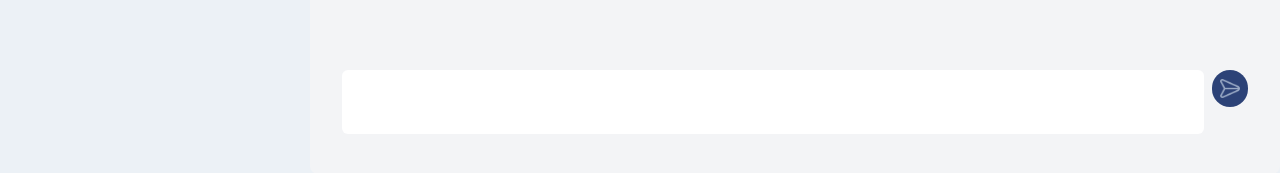
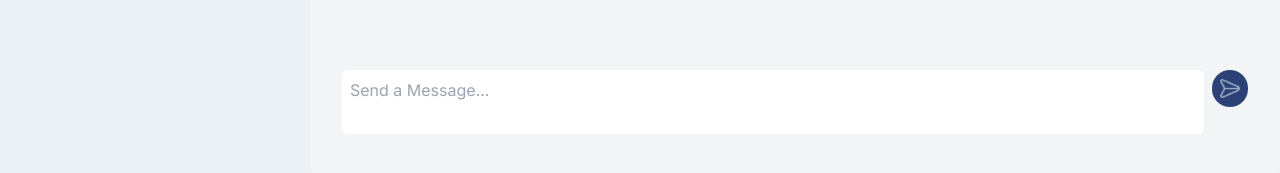
Before and after one commit to isafranco13/Milo, a Next.js app: page / in a window 1280 px wide. Shown: the part 425-598 px from the top of the page. Built offline with nearby package versions, Linux system fonts and the light colour scheme.

Commit message:
handlesumbit & changes

```diff
--- a/app/components/Form.tsx
+++ b/app/components/Form.tsx
@@ -3,18 +3,17 @@ import React from "react";
 import {FieldValues, SubmitHandler, useForm } from "react-hook-form";
 import MessageInput from "./MessageInput";
 import Image from 'next/image';
+import { useState } from 'react';
 
 const Form = ()  => {
-const { register, handleSubmit, setValue, formState: { errors }} = useForm<FieldValues>({
+    const [messageText, setMessageText] = useState("");
+    const { register, handleSubmit, setValue, formState: { errors }} = useForm<FieldValues>({
     defaultValues: {
         message: '',
     },
 });
 
-const onSumbit: SubmitHandler<FieldValues> = (data) => {
-    {/* Aqui debe de ir la funcion POST para enviar los mensajes a la API*/}
-    setValue ('message', '', {shouldValidate: true});
-};
+
 
     return(
         <div >{/*className="
@@ -26,9 +25,13 @@ const onSumbit: SubmitHandler<FieldValues> = (data) => {
         gap-2
         lg:gap-4
         w-full" */}
-            <form onSubmit={handleSubmit(onSumbit)}> {/* style del form*/}
+            <form onSubmit={handleSubmit}> {/* style del form*/}
                 <fieldset className="flex gap-2">
-                    <textarea className="w-full resize-none rounded-md bg-white p-2 text-black border-none"></textarea>
+                    <textarea
+                    value={messageText}
+                    onChange={(e) => setMessageText(e.target.value)}
+                    placeholder="Send a Message..."
+                    className="w-full resize-none rounded-md bg-white p-2 text-black border-none focus:outline-none"></textarea>
                     <button type="submit" className="rounded-full p-2 bg-[#2c4277] cursor-pointer hover:bg-[#23355e] transition w-[37px] h-[37px]">
                     <Image src="/enviar.png" alt="enviar" width={35} height={35} />
                     </button>
--- a/app/page.tsx
+++ b/app/page.tsx
@@ -1,9 +1,13 @@
+"use client";
 import Image from 'next/image';
 import EmptyState from './components/EmptyState';
 import Historial from './components/Historial';
+import { useState } from 'react';
 
 export default function Home() {
+  const [messageText, setMessageText] = useState("");
   return (
+    <>
     <main className="h-full">
 
       <div className="flex flex-row h-full">
@@ -15,5 +19,6 @@ export default function Home() {
       </div>
       </div>
     </main>
+    </>
   );
 }
```
